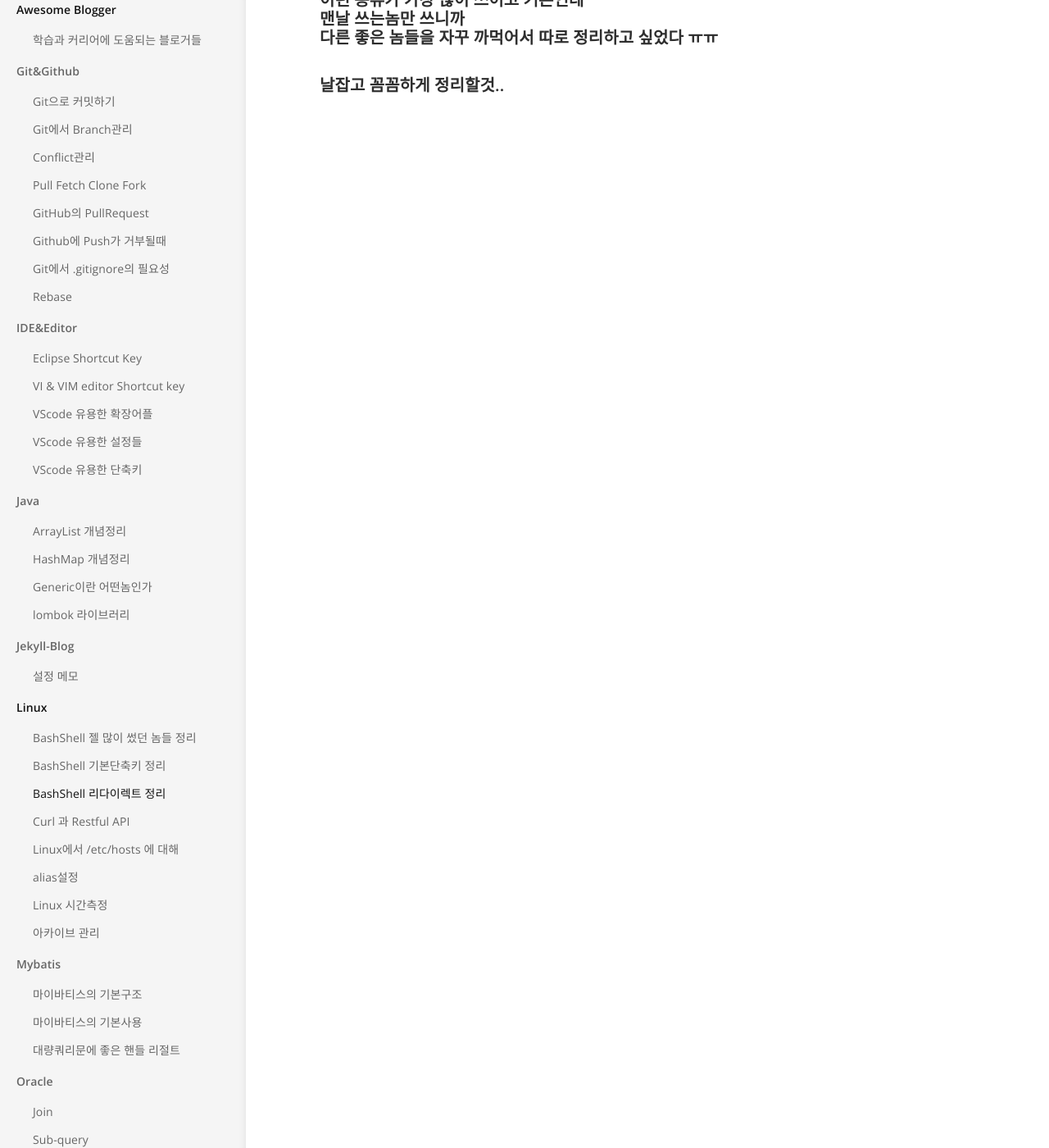
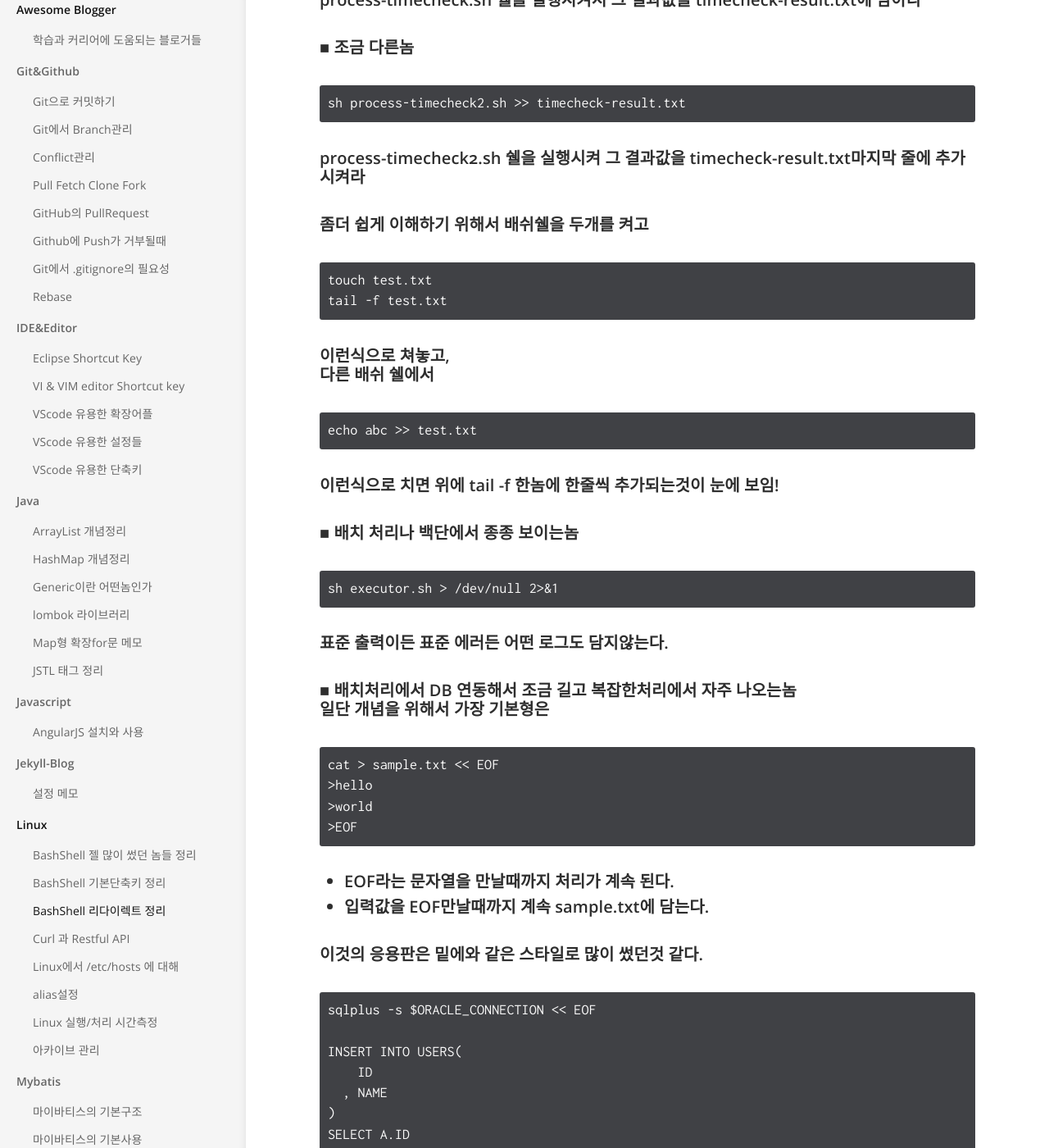
Before and after one commit to nomadsikou/hasune.github.io, a Jekyll site: the page built from _docs/Linux/BashShell-Redirect.md, in a window 1280 px wide and 1400 px high, scrolled down 338 px. Shown: the whole window at 82% size. Built offline with Jekyll 4.4.1, drawn with Linux system fonts in a browser that asks for light colours; comment, search, counter and statistics services are not loaded; some of the changed text lies outside the part shown.

Commit message:
20190801

````diff
--- /dev/null
+++ b/_docs/Javascript/AngularJS.md
@@ -0,0 +1,89 @@
+---
+title: AngularJS 설치와 사용
+category: Javascript
+comments: true
+order: 1
+---
+
+플젝에서 갑자기 백단/프론트단 다 손봐야하는 안건을 맡게됐는데,
+오랜만에 JSP, Ajax, Javascript를 다 다뤄야 하는상황이라 빡씨게 공부해야..
+근데 JS쪽은 담당 기능중 하나가 AngularJS로 구현된 페이지라 개념좀 잡아야함
+
+- HTML템플릿 기능을 갖고있다
+- 쌍방 데이터 바인딩이 가능하다
+- DI의존주입에 의해 모듈관리 기능이 있다
+- 루팅 기능이 있다.
+- Ajax통신 기능이 있다
+
+■ HTML템플릿
+- 중괄호 2개짜리(익스프레션 구문)를 써서 로직을 기술하는것이 가능(예제 생략)
+
+■ 쌍방 데이터 바인딩
+- 모델과 인풋필드를 바인딩 함으로써 자바스크립트에 의한 모델변경과 유저입력에 의한 필드변경이 쌍방향으로 가능함
+
+```html
+<input type="text" ng-model="message">
+<div>{{message}}</div>
+```
+■ DI의존주입
+- 가장 간단한 패턴
+
+```html
+<div ng-app>
+  <div ng-controller="HogeCtrl">（생략）</div>
+</div>
+```
+
+```js
+function HogeCtrl($scope) {
+  //생략
+}
+```
+
+- 조금 복잡한 형태
+- 모듈을 작성하고  그것에 .controller 메소드 형식
+
+```html
+<div ng-app="myApp">
+  <div ng-controller="HogeCtrl">（생략）</div>
+</div>
+```
+
+```js
+var myApp = angular.module('myApp', []);
+myApp.controller('HogeCtrl', ['$scope', function($scope) {
+  //생략
+}]);
+```
+
+- $inject Annotation패턴
+
+```html
+<div ng-app>
+  <div ng-controller="HogeCtrl">（생략）</div>
+</div>
+```
+
+```js
+function HogeCtrl($scope) {
+  //생략
+}
+HogeCtrl.$inject = ['$scope'];
+```
+
+■ 루팅
+
+■ Ajax사용
+
+
+■ AngularJS 의 사용
+html태그나 body태그 혹은 div태그 물려서 많이 사용
+```html
+<html ng-app="example" >
+<!-- 혹은 -->
+<body ng-app="example" >
+<!-- 혹은 -->
+<div ng-app>
+  <div ng-controller="HogeCtrl">（略）</div>
+</div>
+```
--- a/_docs/Linux/BashShell-Redirect.md
+++ b/_docs/Linux/BashShell-Redirect.md
@@ -5,13 +5,74 @@ comments: true
 order: 3
 ---
 
+■ 제일 많이 쓰이는 가장 기본형
+
 ```git
 sh process-timecheck.sh > timecheck-result.txt
 ```
 process-timecheck.sh 쉘을 실행시켜서 그 결과값을 timecheck-result.txt에 담아라
 
-이런 종류가 가장 많이 쓰이고 기본인데
-맨날 쓰는놈만 쓰니까
-다른 좋은 놈들을 자꾸 까먹어서 따로 정리하고 싶었다 ㅠㅠ
+■ 조금 다른놈
 
-날잡고 꼼꼼하게 정리할것..
+```git
+sh process-timecheck2.sh >> timecheck-result.txt
+```
+process-timecheck2.sh 쉘을 실행시켜 그 결과값을 timecheck-result.txt마지막 줄에 추가 시켜라
+
+좀더 쉽게 이해하기 위해서 배쉬쉘을 두개를 켜고
+
+```git
+touch test.txt
+tail -f test.txt
+```
+이런식으로 쳐놓고,
+다른 배쉬 쉘에서
+```git
+echo abc >> test.txt
+```
+이런식으로 치면 위에 tail -f 한놈에 한줄씩 추가되는것이 눈에 보임!
+
+■ 배치 처리나 백단에서 종종 보이는놈
+
+```git
+sh executor.sh > /dev/null 2>&1
+```
+표준 출력이든 표준 에러든 어떤 로그도 담지않는다.
+
+■ 배치처리에서 DB 연동해서 조금 길고 복잡한처리에서 자주 나오는놈
+일단 개념을 위해서 가장 기본형은
+```git
+cat > sample.txt << EOF
+>hello
+>world
+>EOF
+```
+- EOF라는 문자열을 만날때까지 처리가 계속 된다.
+- 입력값을 EOF만날때까지 계속 sample.txt에 담는다.
+
+이것의 응용판은 밑에와 같은 스타일로 많이 썼던것 같다.
+
+```git
+sqlplus -s $ORACLE_CONNECTION << EOF
+
+INSERT INTO USERS(
+    ID
+  , NAME
+)
+SELECT A.ID
+     , A.NAME
+  FROM USERS2 A
+ WHERE NOT EXISTS (
+           SELECT * FROM USERS B WHERE A.ID = B.ID
+       )
+;
+
+COMMIT;
+
+EXIT;
+
+EOF
+```
+- 현장에서는 컬럼이 50개? CASE형님과 JOIN형님도 함께 등장해서 조금 빡쌨다는..
+- 마지막에 롤백도 있었던걸로 기억이..
+- 오라클이면 declare 나오고 변수선언을 =: 이런식으로 하고  begin end 로 했었다능~
--- a/_docs/Linux/execute-timecheck.md
+++ b/_docs/Linux/execute-timecheck.md
@@ -1,5 +1,5 @@
 ---
-title: Linux 시간측정
+title: Linux 실행/처리 시간측정
 category: Linux
 comments: true
 order: 7
````
Also changed, not shown: _docs/Java/JSTL.md (added, +10 -0 lines), _docs/Java/for.md (added, +35 -0 lines).
